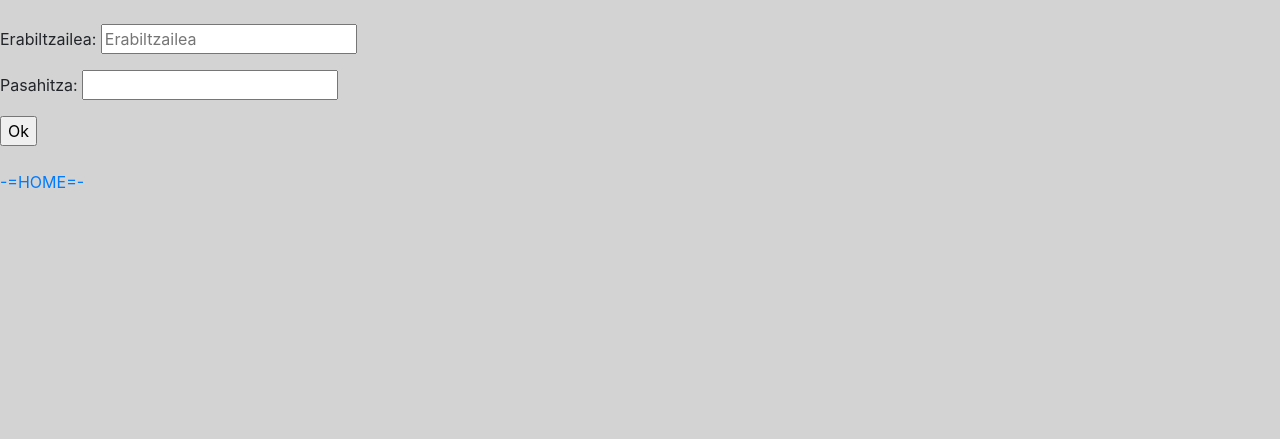
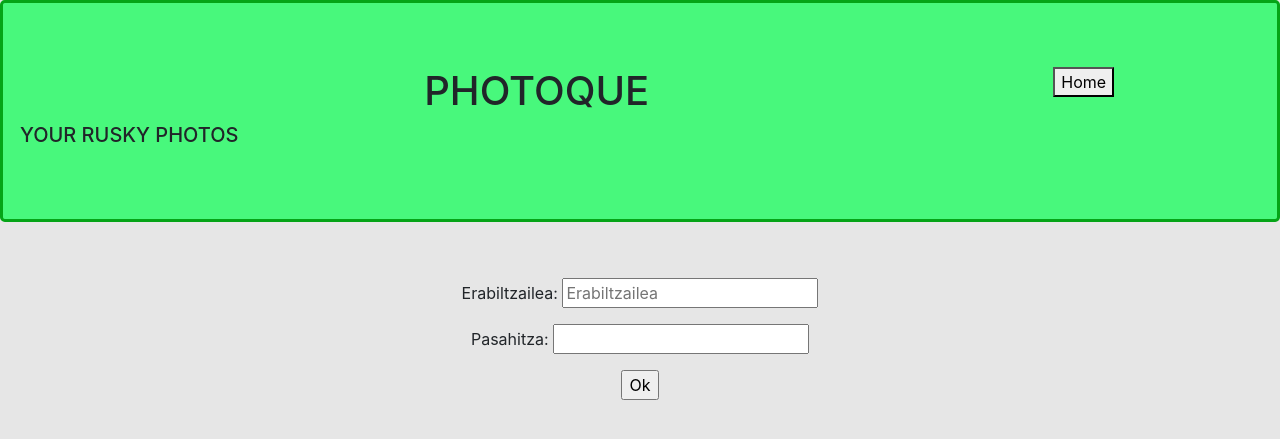
Before and after one commit to Mielotxim/wsra16, a PHP site: page /login.php in a window 1280 px wide. Shown: the top 439 px of the page. Run offline with PHP 8.4, Linux system fonts and the light colour scheme; some libraries are stand-ins or nearby versions.

Commit message:
Bueno esto... more changes done and more things added.

```diff
--- /dev/null
+++ b/PHP/logOut.php
@@ -0,0 +1,5 @@
+<?php
+session_start();
+session_unset($_SESSION['user']);
+header('location:../home.html');
+?>
--- a/PHP/login.php
+++ b/PHP/login.php
@@ -1,13 +1,29 @@
 <!DOCTYPE html>
 <html>
 	<head>
+		<meta name="tipo_contenido" content="text/html;" http-equiv="content-type" charset="utf-8">
+		<title>Logeatu</title>
+		<!--<link rel='stylesheet' type='text/css' href='stylesPWS/style.css' />-->
 		<link rel="stylesheet" href="../css/bootstrap.min.css" />
 		<link rel="stylesheet" href="../css/custom.min.css" />
 	</head>
-	<body style="background-color:#d3d3d3;">
-
+	<body style="background-color:#E6E6E6;">
+		<div class="jumbotron" id="jumbo" style="background-color:#48F87C; border-style:solid;border-color:#05A417;">
+			<div class="row">
+				<div class="col-md-10 col-md-offset-1">
+					<center><h1>PHOTOQUE</h1></center>
+				</div>
+				<div class="col-md-1">
+					<div class="row"><button onclick="location.href='../home.html'">Home</button></div>
+				</div>
+			</div>
+			<div class="row">
+				<center><h5>YOUR RUSKY PHOTOS</h5></center>
+			</div>
+		</div>
+		<center>
 		<br>
-			<div class="col-md-offset-2">
+			<div>
 			<form id="formularioa" name="formularioa" method="POST" onSubmit="./login.php">
 				<p>Erabiltzailea: <input type="email" name="erab" id="erab" placeholder="Erabiltzailea" ></input></p>
 				<p>Pasahitza: <input type="password" name="pass" id="pass"></input></p>
@@ -15,9 +31,10 @@
 			</form>
 			</div>
 		</br>
-		<a href="../home.html">-=HOME=-</a>
-		</body>
+		</center>
+	</body>
 </html>
+
 
 <?php
 	if(isset($_POST['erab'],$_POST['pass'])){
@@ -27,7 +44,9 @@
 		$giz = $niremysqli->query("SELECT Pasahitza FROM erabiltzailea WHERE Eposta='$eposta'");
 		$row = $giz->fetch_assoc();
 		if($pasahitza===$row['Pasahitza']){
-			header("location:./photo.php");
+			session_start();
+			$_SESSION['user']=$eposta;
+			header("location:./menuPropio.php");
 		}
 	}
 ?>
--- a/PHP/photo.php
+++ b/PHP/photo.php
@@ -6,8 +6,8 @@
 	</head>
 	<body>
 		<center>
-			<div id="imgL"><img id="irudia1" src="../img/2218017.jpg" style="width:300px;height:300;margin-top:20px;">
-				<div style="margin-top:20px;">
+			<div id="imgL" style="border-style:solid;border-color:black;width:300px;height:300px;"><img id="irudia1" src="../img/2218017.jpg" style="width:250px;height:250px;margin-top:5px;">
+				<div >
 					<input type="button" name="like" id="like" style="border-style:solid;border-color:#123456;" value="like"></input>
 				</div>
 			</div>
--- a/signup.html
+++ b/signup.html
@@ -15,8 +15,7 @@
 					<center><h1>PHOTOQUE</h1></center>
 				</div>
 				<div class="col-md-1">
-					<div class="row"><button onclick="location.href='./php/login.php'">LogIn</button></div>
-					<div class="row"><button onclick="location.href='./php/signup.php'">SingUp</button></div>
+					<div class="row"><button onclick="location.href='./home.html'">Home</button></div>
 				</div>
 			</div>
 			<div class="row">
```
Also changed, not shown: PHP/menuPropio.php (added, +43 -0 lines).
